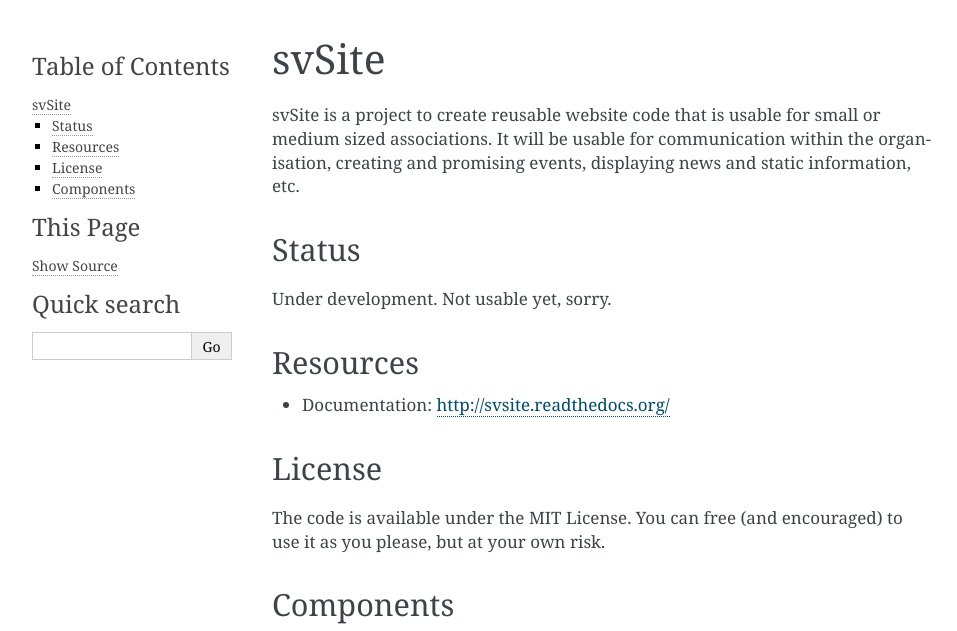
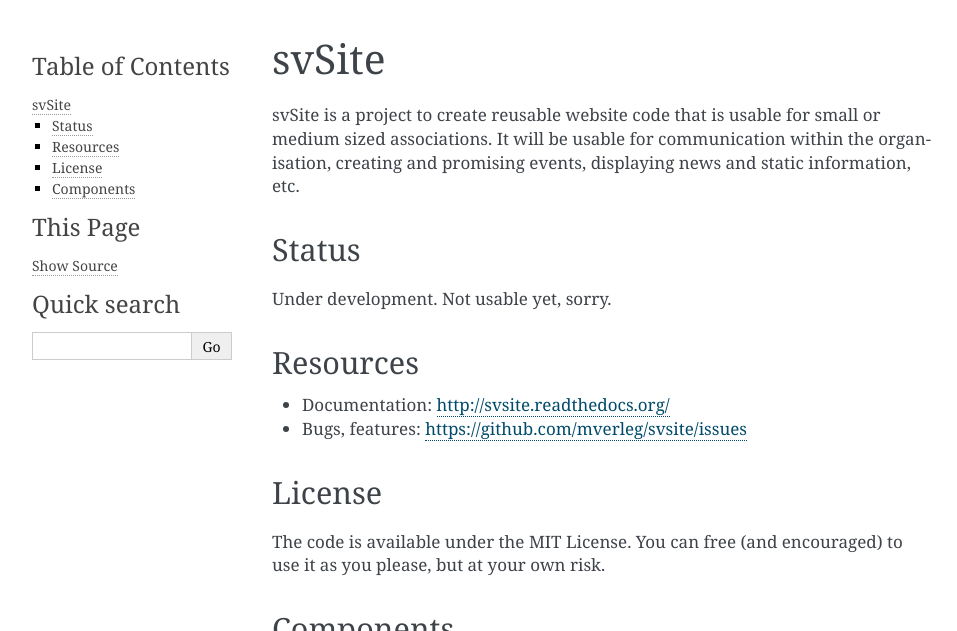
Before and after one commit to mdilli/svsite, a Sphinx documentation site: the page built from docs/index.rst, in a window 1280 px wide, cut to the strip 0-631 px from the top of the page. Shown: the whole strip, without its empty margins (148-1105 px from the left). Built offline with Sphinx 7.4.7, drawn with Linux system fonts in a browser that asks for light colours.

```diff
--- a/README.rst
+++ b/README.rst
@@ -13,6 +13,7 @@ Resources
 -------------------------------
 
 * Documentation: http://svsite.readthedocs.org/
+* Bugs, features: https://github.com/mverleg/svsite/issues
 
 License
 -------------------------------
--- /dev/null
+++ b/docs/apps.rst
@@ -0,0 +1,5 @@
+.. comment: this is an automatically generated file, do not change manually
+.. autosummary::
+   :toctree: _autosum
+
+   svsite
--- a/docs/conf.py
+++ b/docs/conf.py
@@ -21,7 +21,7 @@ from os.path import join, abspath
 # add these directories to sys.path here. If the directory is relative to the
 # documentation root, use os.path.abspath to make it absolute, like shown here.
 #sys.path.insert(0, os.path.abspath('.'))
-path.insert(0, abspath(join('..')))
+#path.insert(0, abspath(join('..')))
 
 # -- General configuration ------------------------------------------------
 
```
Also changed, not shown: 1 other file.
